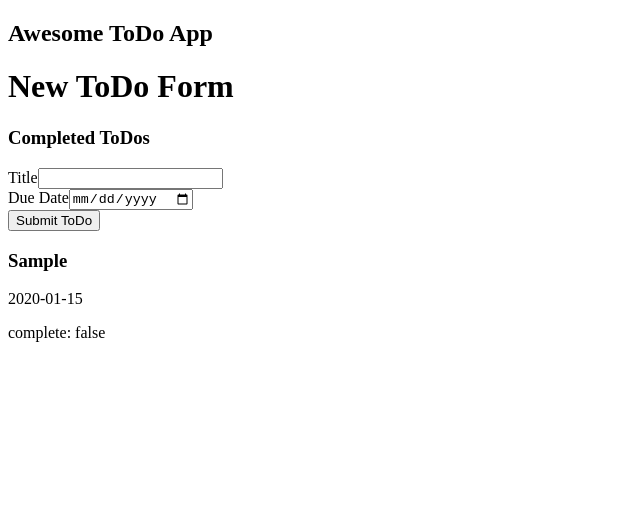
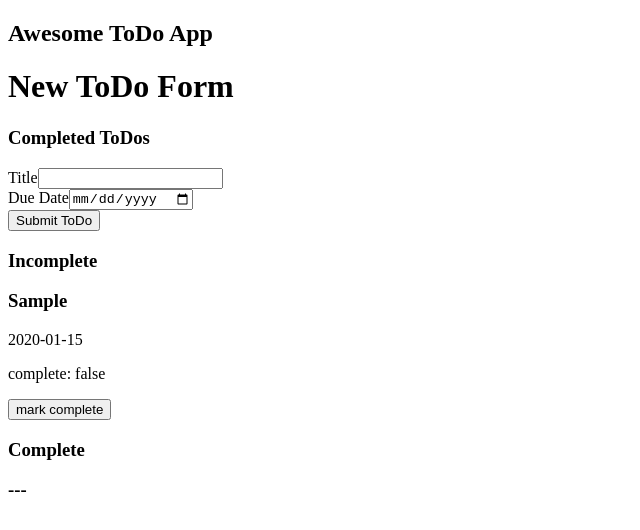
Before and after one commit to 3mi1y/react-playground, a React (Create React App) app: page / in a window 1280 px wide. Both pictures are taken after typing "Sample", "2020-01-15" into the empty fields and a click on the button "Submit ToDo". Shown: the top 530 px of the page, without its empty margins (0-640 px from the left). Built offline with nearby package versions, Linux system fonts and the light colour scheme.

Commit message:
can toggle todo complete or incomplete

```diff
--- a/src/todoApp/ToDo.js
+++ b/src/todoApp/ToDo.js
@@ -1,10 +1,11 @@
 import React from 'react'
 
-const ToDo = ({title, dueDate, complete}) =>
+const ToDo = ({title, dueDate, complete, id, toggleTodoCompletion}) =>
   <div>
     <h3> {title} </h3>
     <p> {dueDate}</p>
     <p> complete: {complete.toString()} </p>
+    <button id={id} onClick={toggleTodoCompletion}> {complete ? 'mark incomplete' : 'mark complete'} </button>
   </div>
 
 export default ToDo
--- a/src/todoApp/ToDoContainer.js
+++ b/src/todoApp/ToDoContainer.js
@@ -6,22 +6,51 @@ class ToDoContainer extends Component {
   state = {
     toDos: [],
     title: undefined,
-    dueDate: undefined
+    dueDate: undefined,
+    completedToDos: [],
+    incompleteToDos: []
   }
   addToDo = () => {
     let allToDos = this.state.toDos
     let newToDo = {
       title: this.state.title,
       complete: false,
-      dueDate: this.state.dueDate
+      dueDate: this.state.dueDate,
+      id: this.state.toDos.length + 1
     }
     allToDos.push(newToDo)
     this.setState({ toDos: allToDos })
     alert('todo succesfully added')
     this.setState({ title: '', dueDate: '' })
+    this.filterToDosByCompletion()
   }
+
   updateTitle = (e) => this.setState({ title: e.target.value })
   updateDueDate = (e) => this.setState({ dueDate: e.target.value })
+
+  toggleTodoCompletion = (e) => {
+    // we have attached the ID of the todo, to the id of the button.
+    // we can easily use the id to find the exact todo we are looking for
+    // update it's completion status
+    // and recall our filterToDosByCompletion
+    console.log(e.target.id, 'NEW TODO ID')
+    // We could use `filter` but that would return an array of only one item.
+    // Find is like filter but returns the actual item that meets the condition.
+    const toDo = this.state.toDos.find(item => Number(item.id) === Number(e.target.id))
+    console.log(toDo)
+    toDo.complete = !toDo.complete
+    this.filterToDosByCompletion()
+  }
+
+  filterToDosByCompletion = () => {
+    const completed = this.state.toDos.filter(item =>
+      item.complete // same as item.complete === true
+    )
+    const incomplete = this.state.toDos.filter(item =>
+      !item.complete // same as item.complete === false
+    )
+    this.setState({ completedToDos: completed, incompleteToDos: incomplete })
+  }
 
   render () {
     return (
@@ -35,7 +64,14 @@ class ToDoContainer extends Component {
           updateTitle={this.updateTitle}
           updateDueDate={this.updateDueDate}
         />
-        <ToDoList toDos={this.state.toDos} />
+        <div>
+          <h3>Incomplete</h3>
+          <ToDoList toDos={this.state.incompleteToDos} toggleTodoCompletion={this.toggleTodoCompletion} />
+        </div>
+        <div>
+          <h3>Complete</h3>
+          <ToDoList toDos={this.state.completedToDos} toggleTodoCompletion={this.toggleTodoCompletion} />
+        </div>
       </div>
     )
   }
--- a/src/todoApp/ToDoList.js
+++ b/src/todoApp/ToDoList.js
@@ -2,14 +2,14 @@ import React from 'react'
 import PropTypes from 'prop-types'
 import ToDo from './ToDo'
 
-const ToDoList = ({toDos}) =>
+const ToDoList = ({toDos, toggleTodoCompletion}) =>
   <div>
     {
       toDos.length > 0
         ? toDos.map(item =>
-          <ToDo key={item.id} title={item.title} complete={item.complete} dueDate={item.dueDate} />
+          <ToDo key={item.id} id={item.id} title={item.title} complete={item.complete} dueDate={item.dueDate} toggleTodoCompletion={toggleTodoCompletion} />
         )
-        : <h3> No To Dos'</h3>
+        : <h3> --- </h3>
     }
   </div>
 
```
